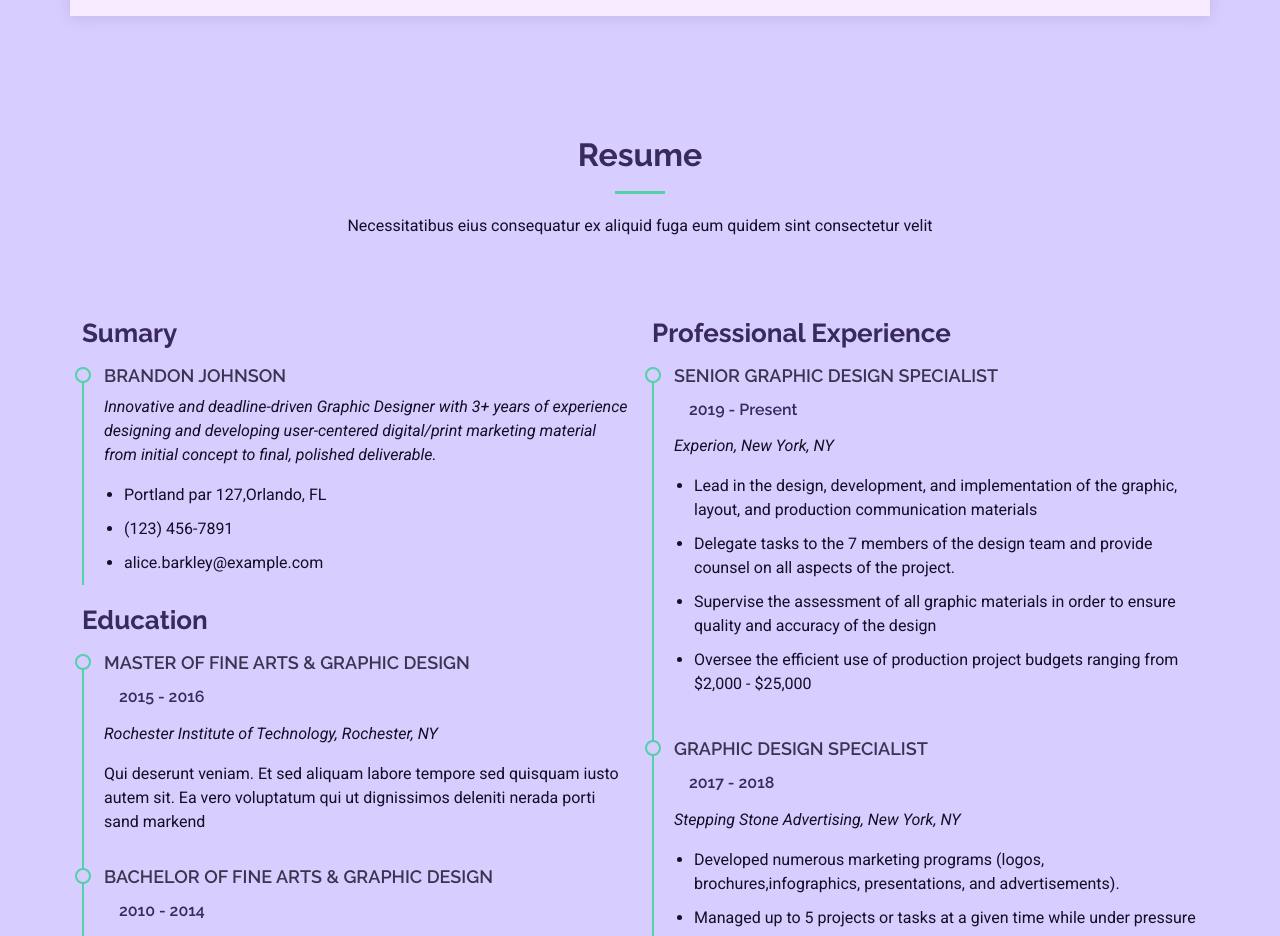
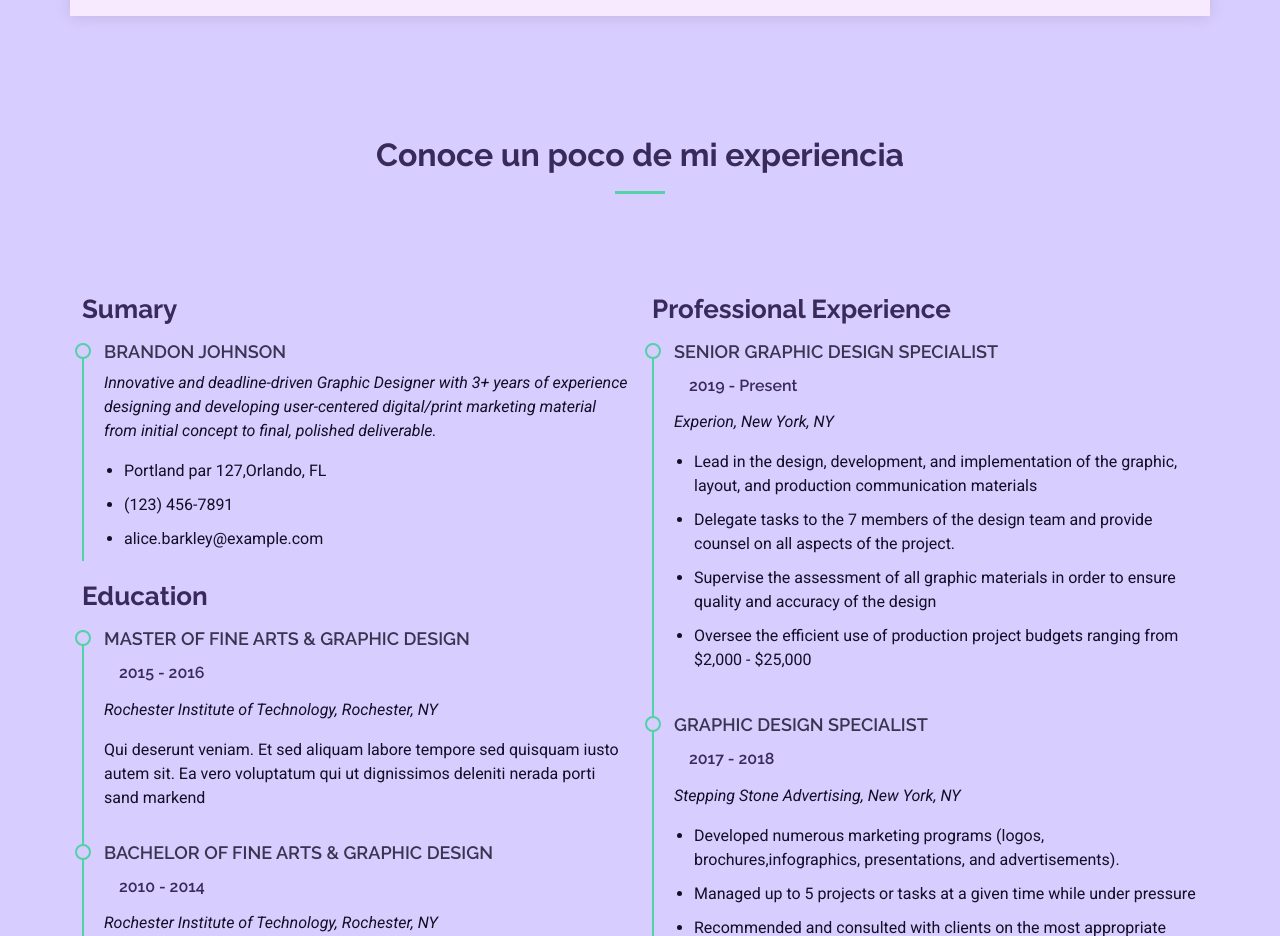
Before and after one commit to SophiaAngulo/PROYECTO-CV, a plain HTML site: page index.html in a window 1280 px wide. Shown: the part 1400-2336 px from the top of the page. Drawn offline with Linux system fonts and the light colour scheme.

Commit message:
actualizacion

```diff
--- a/index.html
+++ b/index.html
@@ -174,8 +174,8 @@
 
       <!-- Section Title -->
       <div class="container section-title" data-aos="fade-up">
-        <h2>Resume</h2>
-        <p>Necessitatibus eius consequatur ex aliquid fuga eum quidem sint consectetur velit</p>
+        <h2>Conoce un poco de mi experiencia</h2>
+        <!--<p>Necessitatibus eius consequatur ex aliquid fuga eum quidem sint consectetur velit</p>-->
       </div><!-- End Section Title -->
 
       <div class="container">
```
